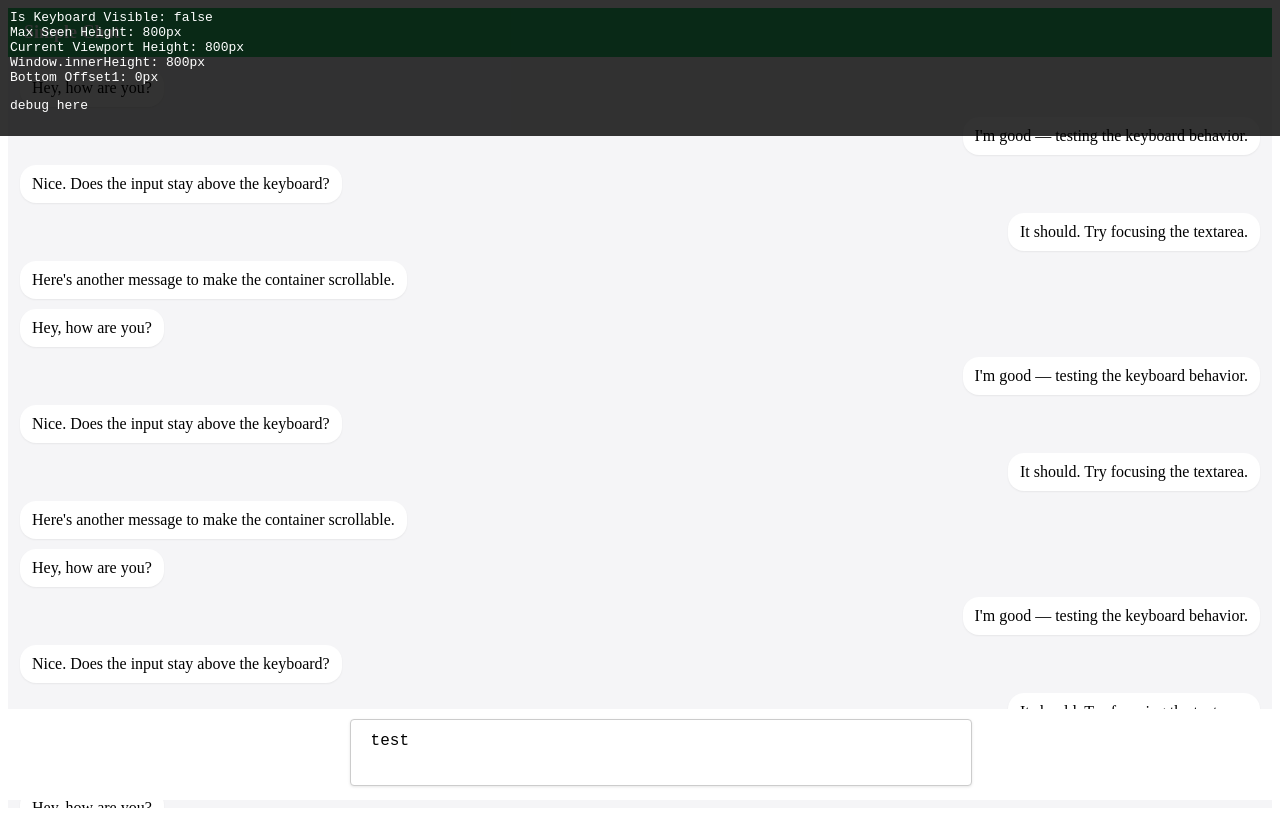
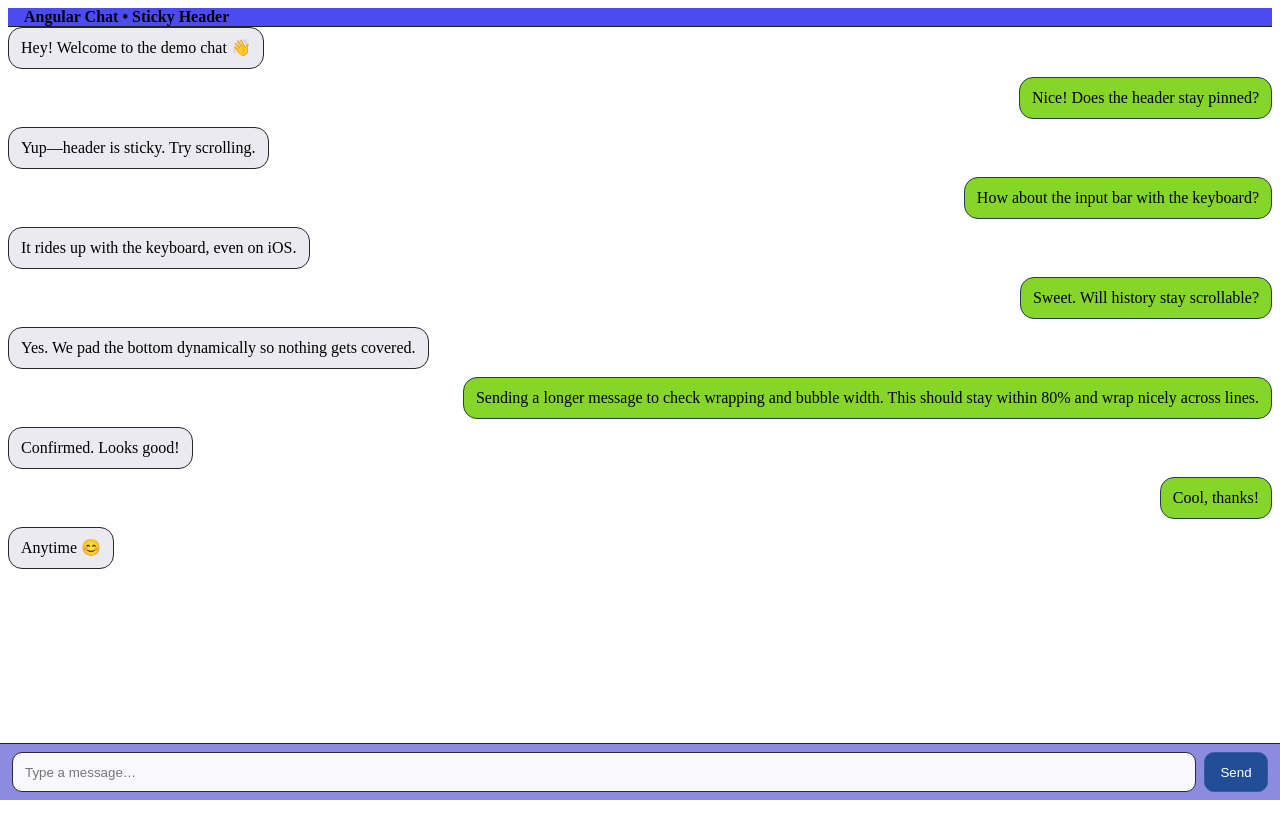
Before and after one commit to esrpmontealegre/iostest, an Angular app: page / in a window 1280 px wide. Built offline with nearby package versions, Linux system fonts and the light colour scheme.

Commit message:
refactored

```diff
--- a/src/app/app.component.html
+++ b/src/app/app.component.html
@@ -1,104 +1,29 @@
-<div class="chat-shell">
-  <header class="chat-header">Simple Chat</header>
+<div class="page">
+  <header class="app-header">
+    <div class="brand">Angular Chat • Sticky Header</div>
+  </header>
 
-  <main class="chat-container">
-    <div class="message incoming">
-      <div class="bubble">Hey, how are you?</div>
-    </div>
-    <div class="message outgoing">
-      <div class="bubble">I'm good — testing the keyboard behavior.</div>
-    </div>
-    <div class="message incoming">
-      <div class="bubble">Nice. Does the input stay above the keyboard?</div>
-    </div>
-    <div class="message outgoing">
-      <div class="bubble">It should. Try focusing the textarea.</div>
-    </div>
-    <!-- more placeholder messages for scrolling -->
-    <div class="message incoming">
-      <div class="bubble">Here's another message to make the container scrollable.</div>
-    </div>
-    <div class="message incoming">
-      <div class="bubble">Hey, how are you?</div>
-    </div>
-    <div class="message outgoing">
-      <div class="bubble">I'm good — testing the keyboard behavior.</div>
-    </div>
-    <div class="message incoming">
-      <div class="bubble">Nice. Does the input stay above the keyboard?</div>
-    </div>
-    <div class="message outgoing">
-      <div class="bubble">It should. Try focusing the textarea.</div>
-    </div>
-    <!-- more placeholder messages for scrolling -->
-    <div class="message incoming">
-      <div class="bubble">Here's another message to make the container scrollable.</div>
-    </div>
-    <div class="message incoming">
-      <div class="bubble">Hey, how are you?</div>
-    </div>
-    <div class="message outgoing">
-      <div class="bubble">I'm good — testing the keyboard behavior.</div>
-    </div>
-    <div class="message incoming">
-      <div class="bubble">Nice. Does the input stay above the keyboard?</div>
-    </div>
-    <div class="message outgoing">
-      <div class="bubble">It should. Try focusing the textarea.</div>
-    </div>
-    <!-- more placeholder messages for scrolling -->
-    <div class="message incoming">
-      <div class="bubble">Here's another message to make the container scrollable.</div>
-    </div>
-    <div class="message incoming">
-      <div class="bubble">Hey, how are you?</div>
-    </div>
-    <div class="message outgoing">
-      <div class="bubble">I'm good — testing the keyboard behavior.</div>
-    </div>
-    <div class="message incoming">
-      <div class="bubble">Nice. Does the input stay above the keyboard?</div>
-    </div>
-    <div class="message outgoing">
-      <div class="bubble">It should. Try focusing the textarea.</div>
-    </div>
-    <!-- more placeholder messages for scrolling -->
-    <div class="message incoming">
-      <div class="bubble">Here's another message to make the container scrollable.</div>
-    </div>
-    <div class="message incoming">
-      <div class="bubble">Hey, how are you?</div>
-    </div>
-    <div class="message outgoing">
-      <div class="bubble">I'm good — testing the keyboard behavior.</div>
-    </div>
-    <div class="message incoming">
-      <div class="bubble">Nice. Does the input stay above the keyboard?</div>
-    </div>
-    <div class="message outgoing">
-      <div class="bubble">It should. Try focusing the textarea.</div>
-    </div>
-    <!-- more placeholder messages for scrolling -->
-    <div class="message incoming">
-      <div class="bubble">Here's another message to make the container scrollable.</div>
-    </div>
-    <div class="message incoming">
-      <div class="bubble">Hey, how are you?</div>
-    </div>
-    <div class="message outgoing">
-      <div class="bubble">I'm good — testing the keyboard behavior.</div>
-    </div>
-    <div class="message incoming">
-      <div class="bubble">Nice. Does the input stay above the keyboard?</div>
-    </div>
-    <div class="message outgoing">
-      <div class="bubble">It should. Try focusing the textarea.</div>
-    </div>
-    <!-- more placeholder messages for scrolling -->
-    <div class="message incoming">
-      <div class="bubble">Here's another message to make the container scrollable.</div>
+  <!-- The chat area stays scrollable.
+       Bottom padding is driven by CSS var --bottom-gap so the fixed composer doesn't cover it. -->
+  <main #scroller class="chat-scroller">
+    <div class="chat">
+      <div *ngFor="let m of msgs" class="row" [class.me]="m.from==='me'">
+        <div class="bubble">{{ m.text }}</div>
+      </div>
     </div>
   </main>
 
-  <app-input-box></app-input-box>
+  <!-- Fixed bottom composer that rides up with the VK via translateY(-kbOffset) -->
+  <div class="composer-wrap">
+    <form (ngSubmit)="send()" class="composer">
+      <input
+        name="msg"
+        [(ngModel)]="message"
+        type="text"
+        autocomplete="off"
+        placeholder="Type a message…"
+      />
+      <button type="submit">Send</button>
+    </form>
+  </div>
 </div>
--- a/src/app/app.component.scss
+++ b/src/app/app.component.scss
@@ -1,54 +1,130 @@
-.chat-shell {
-	/* CSS variable used to indicate keyboard offset (set by input-box component) */
-	--keyboard-offset: 0px;
-	height: 100vh;
-	display: flex;
-	flex-direction: column;
+:root {
+  /* Tunables */
+  --header-h: 56px;
+  --composer-h: 56px;
+
+  /* Dynamic (set by KeyboardService) */
+  --kb-offset: 0px;
+  --bottom-gap: calc(var(--composer-h) + env(safe-area-inset-bottom));
 }
 
-.chat-header {
-	background: #2ecc71; /* green */
-	padding: 14px 16px;
-	color: white;
-	font-weight: 600;
-	font-size: 18px;
+* { box-sizing: border-box; }
+
+html, body {
+  height: 100%;
+  margin: 0;
+  background: #e6e6f5;
+  color: #e9e9ea;
+  font-family: -apple-system, Segoe UI, Roboto, Helvetica, Arial, sans-serif;
 }
 
-.chat-container {
-	flex: 1 1 auto;
-	overflow-y: auto;
-	padding: 12px;
-	background: #f5f5f7;
-	/* Move the visible area up when keyboard is present and add extra bottom padding */
-	padding-bottom: calc(88px + var(--keyboard-offset));
-	transform: translateY(calc(-1 * var(--keyboard-offset)));
-	transition: transform 0.18s ease, padding-bottom 0.18s ease;
+/* The entire app fills the viewport height */
+.page {
+  min-height: 100vh;
+  display: flex;
+  flex-direction: column;
 }
 
-.message {
-	display: flex;
-	margin-bottom: 10px;
+/* 2) Sticky header stays visible, occupies layout space (no overlap). */
+.app-header {
+  position: sticky;
+  top: 0;
+  height: var(--header-h);
+  display: flex;
+  align-items: center;
+  padding: 0 16px;
+  background: #4b4bf1;
+  border-bottom: 1px solid #1f1f24;
+  z-index: 5;
+
+  .brand { font-weight: 600; }
 }
 
-.message.incoming {
-	justify-content: flex-start;
+/* 3) Scrollable chat history.
+   Ensure it grows to fill the page minus header, and has bottom padding
+   equal to the composer height + current keyboard offset + safe area. */
+.chat-scroller {
+  flex: 1 1 auto;
+  overflow: auto;
+  padding: 12px 12px calc(var(--bottom-gap) + 12px);
 }
 
-.message.outgoing {
-	justify-content: flex-end;
+.chat {
+  display: flex;
+  flex-direction: column;
+  gap: 8px;
+
+  .row {
+    display: flex;
+    justify-content: flex-start;
+
+    &.me { justify-content: flex-end; }
+
+    .bubble {
+      max-width: 80%;
+      padding: 10px 12px;
+      border-radius: 14px;
+      background: #eaeaf0;
+      border: 1px solid #26262c;
+      line-height: 1.25;
+      word-wrap: break-word;
+      white-space: pre-wrap;
+    }
+
+    &.me .bubble {
+      background: #85d629;
+      border-color: #2b3a50;
+    }
+  }
 }
 
-.bubble {
-	max-width: 75%;
-	padding: 10px 12px;
-	border-radius: 16px;
-	background: #ffffff;
-	box-shadow: 0 1px 2px rgba(0,0,0,0.06);
+/* 4–5) Fixed composer that moves up with the keyboard.
+   We do NOT rely on meta viewport content-resizes. iOS is… special. */
+.composer-wrap {
+  position: fixed;
+  left: 0; right: 0; bottom: 0;
+  z-index: 10;
+
+  /* lift the whole composer by the keyboard overlap */
+  transform: translateY(calc(-1 * var(--kb-offset)));
+  will-change: transform;
 }
 
-/* Ensure there's room at the bottom so the fixed input doesn't overlap messages */
-.chat-container::after {
-	content: '';
-	display: block;
-	height: 88px; /* approximate height of the input box area including padding */
+.composer {
+  height: var(--composer-h);
+  display: flex;
+  gap: 8px;
+  align-items: center;
+  padding: 8px 12px;
+  background: #8b8be0;
+  border-top: 1px solid #1f1f24;
+
+  /* Respect notches / home indicator */
+  padding-bottom: calc(8px + env(safe-area-inset-bottom));
+
+  input {
+    flex: 1;
+    height: 40px;
+    background: #f9f9fd;
+    color: #e9e9ea;
+    border: 1px solid #2a2a31;
+    border-radius: 10px;
+    outline: none;
+    padding: 0 12px;
+  }
+
+  button {
+    height: 40px;
+    min-width: 64px;
+    border: 1px solid #365a9c;
+    background: #214c96;
+    color: white;
+    border-radius: 10px;
+    cursor: pointer;
+  }
+
+  button:active { transform: translateY(1px); }
 }
+
+/* Prevent overscroll bounce from pulling fixed footer on iOS */
+body { overscroll-behavior-y: none; }
--- a/src/app/app.component.ts
+++ b/src/app/app.component.ts
@@ -1,10 +1,62 @@
-import { Component } from '@angular/core';
+import { Component, AfterViewInit, ViewChild, ElementRef } from '@angular/core';
+import { KeyboardService } from './keyboard.service';
+
+interface ChatMsg {
+  from: 'me' | 'bot';
+  text: string;
+  ts: number;
+}
 
 @Component({
   selector: 'app-root',
   templateUrl: './app.component.html',
   styleUrls: ['./app.component.scss']
 })
-export class AppComponent {
-  title = 'ios-test';
+export class AppComponent implements AfterViewInit {
+  @ViewChild('scroller') scroller!: ElementRef<HTMLDivElement>;
+  message = '';
+  msgs: ChatMsg[] = [
+  { from: 'bot', ts: Date.now()-1000*60*30, text: 'Hey! Welcome to the demo chat 👋' },
+  { from: 'me',  ts: Date.now()-1000*60*29, text: 'Nice! Does the header stay pinned?' },
+  { from: 'bot', ts: Date.now()-1000*60*29, text: 'Yup—header is sticky. Try scrolling.' },
+  { from: 'me',  ts: Date.now()-1000*60*28, text: 'How about the input bar with the keyboard?' },
+  { from: 'bot', ts: Date.now()-1000*60*28, text: 'It rides up with the keyboard, even on iOS.' },
+  { from: 'me',  ts: Date.now()-1000*60*27, text: 'Sweet. Will history stay scrollable?' },
+  { from: 'bot', ts: Date.now()-1000*60*27, text: 'Yes. We pad the bottom dynamically so nothing gets covered.' },
+  { from: 'me',  ts: Date.now()-1000*60*5,  text: 'Sending a longer message to check wrapping and bubble width. This should stay within 80% and wrap nicely across lines.' },
+  { from: 'bot', ts: Date.now()-1000*60*5,  text: 'Confirmed. Looks good!' },
+  { from: 'me',  ts: Date.now()-1000*60*2,  text: 'Cool, thanks!' },
+  { from: 'bot', ts: Date.now()-1000*60*2,  text: 'Anytime 😊' }
+];
+
+
+  constructor(private kb: KeyboardService) {}
+
+  ngAfterViewInit(): void {
+    this.kb.init();
+    this.scrollToBottom();
+  }
+
+  send() {
+    const text = this.message.trim();
+    if (!text) return;
+
+    this.msgs.push({ from: 'me', text, ts: Date.now() });
+    this.message = '';
+
+    // Simulate a reply
+    setTimeout(() => {
+      this.msgs.push({ from: 'bot', text: 'Got it!', ts: Date.now() });
+      this.scrollToBottom();
+    }, 350);
+
+    this.scrollToBottom();
+  }
+
+  private scrollToBottom() {
+    requestAnimationFrame(() => {
+      const el = this.scroller?.nativeElement;
+      if (el) el.scrollTop = el.scrollHeight;
+    });
+  }
 }
```
Also changed, not shown: src/app/app.module.ts (+4 -12 lines), src/app/keyboard.service.ts (added, +52 -0 lines), 1 other file (tests, documents, lock files or other folders).
